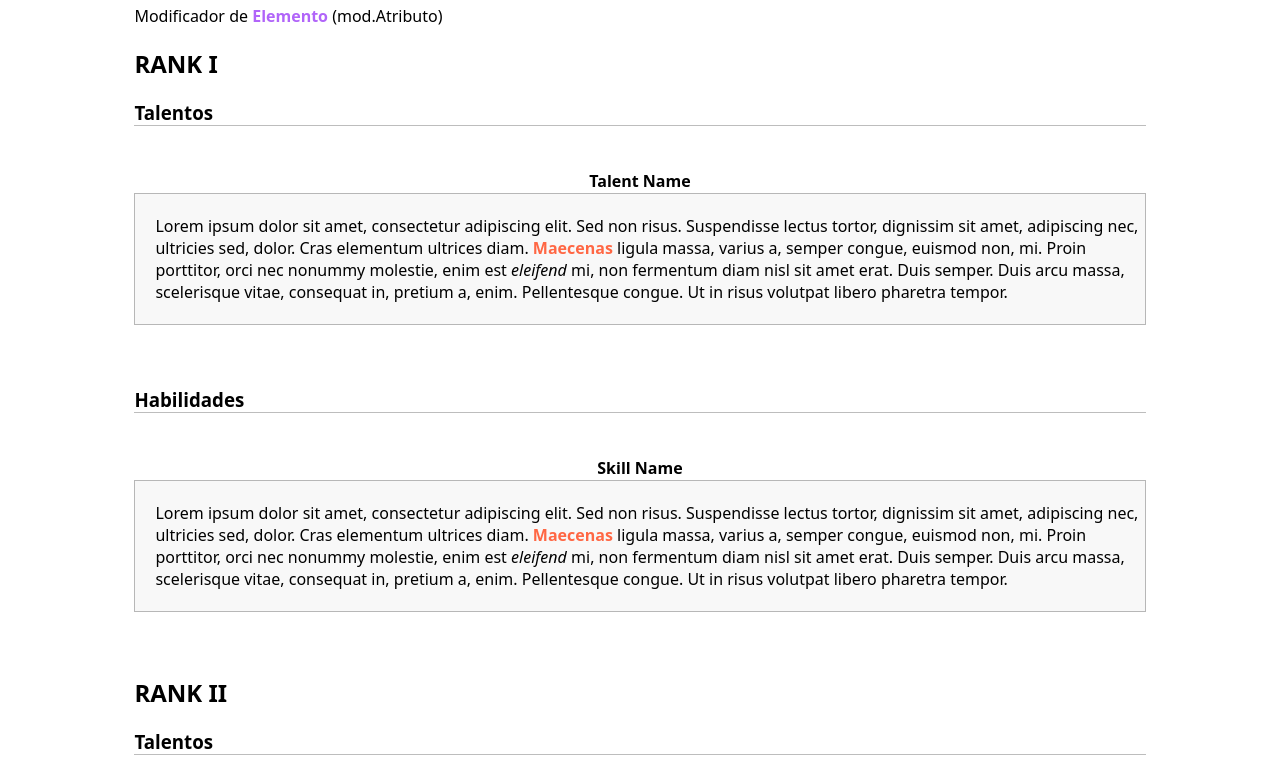
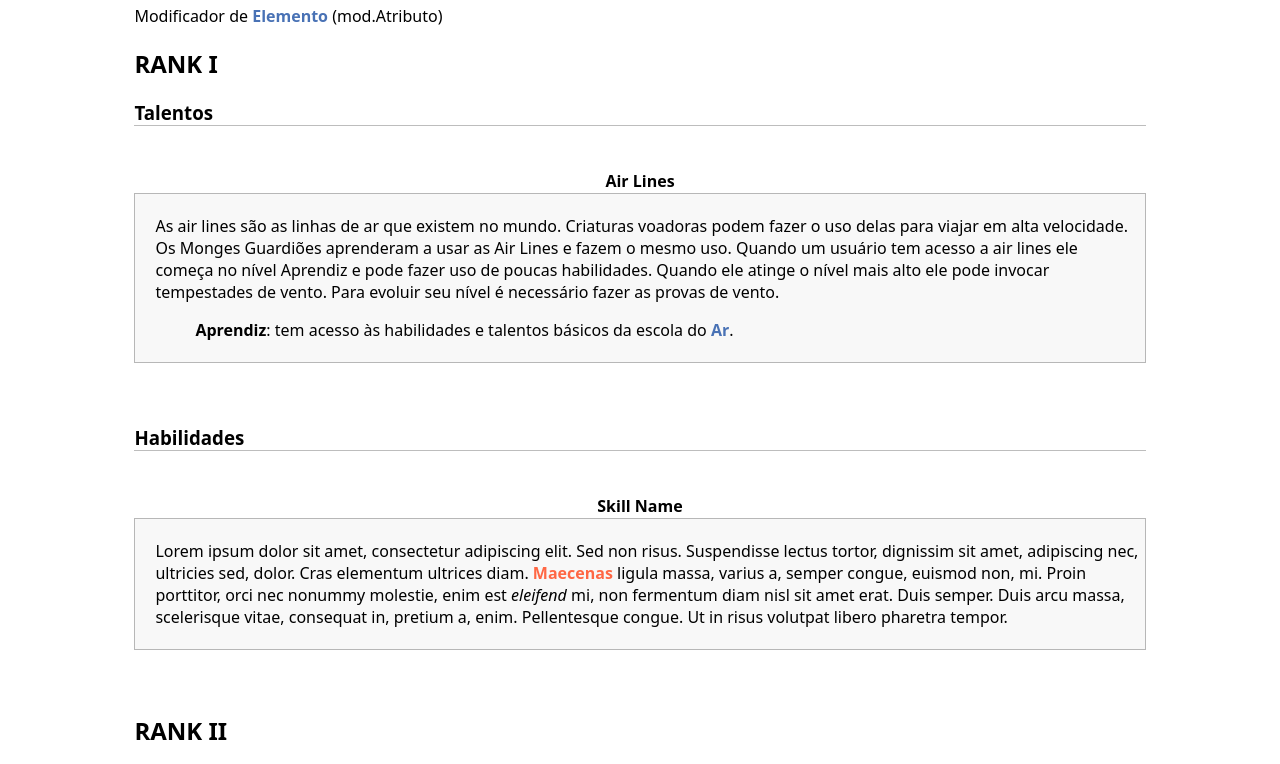
Before and after one commit to ayrtonmarinho/worldofedersite, a website: page escolas/elementais/ar.html in a window 1280 px wide. Shown: the part 196-960 px from the top of the page. Drawn offline with Linux system fonts and the light colour scheme.

Commit message:
Update: simples

```diff
--- a/css/escolas_em.css
+++ b/css/escolas_em.css
@@ -12,6 +12,7 @@ body{
 footer{
     text-align: center;
 }
+
 
 
 a {
--- a/css/school_base.css
+++ b/css/school_base.css
@@ -92,6 +92,10 @@ th{
 
 }
 
+ul li {
+    list-style-type:none;
+}
+
 /*Elementos*/
 
 trovao{
--- a/escolas/elementais/ar.html
+++ b/escolas/elementais/ar.html
@@ -13,7 +13,7 @@
     <main>
       <h4><a href="escolas-elementais.html" class="voltar">Voltar</a></h4>
       <div class="conteiner">
-        <h1>Escola do ""</h1>
+        <h1><ar>Escola do Ar</ar></h1>
         <div class="rank">
           <a href="#rank1" class="ranks">I</a>
           <a href="#rank2" class="ranks">II</a>
@@ -22,26 +22,31 @@
           <a href="#rank5" class="ranks">V</a>
         </div>
         <br />
-        <emod>Modificador de <trovao>Elemento</trovao> (mod.Atributo)</emod>
+        <emod>Modificador de <ar>Elemento</ar> (mod.Atributo)</emod>
         <!--Rank I-->
         <h2 id="rank1">RANK I</h2>
         <h3>Talentos</h3>
         <table>
           <tr>
-            <th colspan="2" class="skill_title">Talent Name</th>
+            <th colspan="2" class="skill_title">Air Lines</th>
           </tr>
           <tr>
             <td class="skill_description">
               <p>
-                Lorem ipsum dolor sit amet, consectetur adipiscing elit. Sed non
-                risus. Suspendisse lectus tortor, dignissim sit amet, adipiscing
-                nec, ultricies sed, dolor. Cras elementum ultrices diam.
-                <fogo>Maecenas</fogo> ligula massa, varius a, semper congue,
-                euismod non, mi. Proin porttitor, orci nec nonummy molestie,
-                enim est <i>eleifend</i> mi, non fermentum diam nisl sit amet
-                erat. Duis semper. Duis arcu massa, scelerisque vitae, consequat
-                in, pretium a, enim. Pellentesque congue. Ut in risus volutpat
-                libero pharetra tempor.
+                As air lines são as linhas de ar que existem no mundo. Criaturas
+                voadoras podem fazer o uso delas para viajar em alta velocidade.
+                Os Monges Guardiões aprenderam a usar as Air Lines e fazem o
+                mesmo uso. Quando um usuário tem acesso a air lines ele começa
+                no nível Aprendiz e pode fazer uso de poucas habilidades. Quando
+                ele atinge o nível mais alto ele pode invocar tempestades de
+                vento. Para evoluir seu nível é necessário fazer as provas de
+                vento.
+                <ul>
+                  <li><b>Aprendiz</b>: tem acesso às habilidades e talentos básicos da escola do <ar>Ar</ar>.
+                  </li>
+                  <li></li>
+                  <li></li>
+                </ul>
               </p>
             </td>
           </tr>
```
